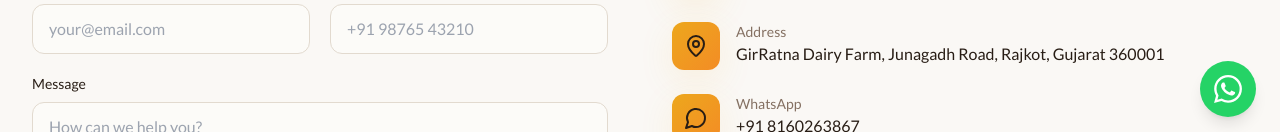
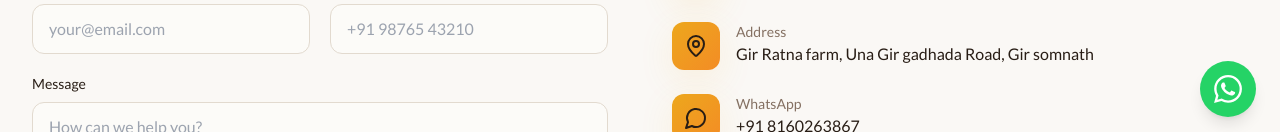
Before and after one commit to jainishgithubit/girratna-2, a React (Vite) app: page /contact in a window 1280 px wide. Shown: the part 659-791 px from the top of the page. Built offline with nearby package versions, Linux system fonts and the light colour scheme; the HTML template or start-up script is replaced by a standard one; a web font is replaced by a local one.

Commit message:
Update Contact.tsx

```diff
--- a/src/pages/Contact.tsx
+++ b/src/pages/Contact.tsx
@@ -97,7 +97,7 @@ export default function Contact() {
                 {[
                   { icon: Phone, label: "Phone", value: "+91 98765 43210", href: "tel:+918160263867" },
                   { icon: Mail, label: "Email", value: "girratnadesighee@gmail.com", href: "mailto:girratnadesighee@gmail.com" },
-                  { icon: MapPin, label: "Address", value: "GirRatna Dairy Farm, Junagadh Road, Rajkot, Gujarat 360001" },
+                  { icon: MapPin, label: "Address", value: "Gir Ratna farm, Una Gir gadhada Road, Gir somnath" },
                   { icon: MessageCircle, label: "WhatsApp", value: "+91 8160263867", href: "https://wa.me/918160263867" },
                 ].map(item => (
                   <div key={item.label} className="flex gap-4 items-start">
```
